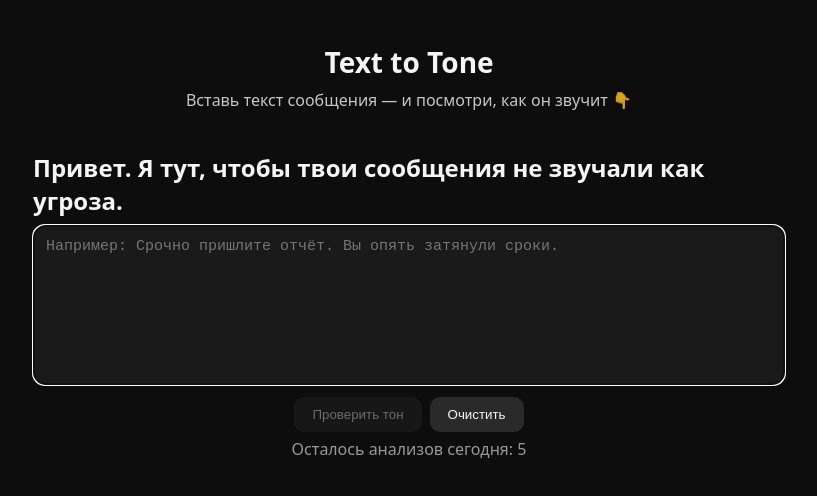
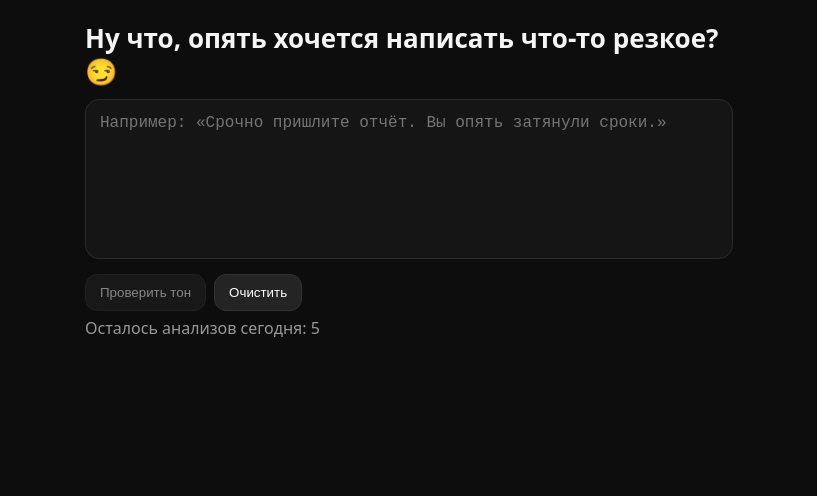
Before and after one commit to mnmmnnn/tonebuddy, a Next.js app: page / in a window 1280 px wide. Shown: the top 496 px of the page, without its empty margins (231-1048 px from the left). Built offline with nearby package versions, Linux system fonts and the light colour scheme.

Commit message:
build: SSR-safe coins + no-any + Telegram types

```diff
--- a/src/app/globals.css
+++ b/src/app/globals.css
@@ -1,94 +1,54 @@
-* {
-  box-sizing: border-box;
+/* базовое */
+* { box-sizing: border-box; }
+html, body { margin:0; padding:0; height:100%; background:#0d0d0d; color:#f5f5f5;
+  font-family: system-ui, -apple-system, "Segoe UI", Roboto, sans-serif; }
+
+/* контейнер */
+.container { max-width: 680px; margin: 0 auto; padding: 16px 16px 40px; }
+
+/* верхняя реплика */
+.greeting { font-size: clamp(20px, 4.5vw, 26px); line-height: 1.25; font-weight: 700; margin: 6px 0 12px; }
+
+/* поле */
+textarea {
+  width: 100%; height: 160px; padding: 14px;
+  border-radius: 14px; border: 1px solid #2c2c2c; background:#151515; color:#fff;
+  resize: none; font-size: 16px; outline: none;
 }
 
-html, body {
-  margin: 0;
-  padding: 0;
-  height: 100%;
-  font-family: system-ui, -apple-system, "Segoe UI", Roboto, sans-serif;
-  background-color: #0d0d0d;
-  color: #f5f5f5;
+/* кнопки */
+.controls { display:flex; gap:8px; margin-top: 10px; }
+button {
+  padding: 10px 14px; border-radius: 12px; background:#242424; border:1px solid #333; color:#fff;
 }
+button:hover:enabled { background:#2c2c2c; }
+button:disabled { opacity:.5; }
 
-main {
-  display: flex;
-  flex-direction: column;
-  justify-content: flex-start;
-  align-items: center;
-  padding: 24px;
-  min-height: 100vh;
-  width: 100%;
-  max-width: 800px;
-  margin: 0 auto;
-}
+/* сообщения и подсказки */
+.msg { margin-top: 10px; opacity:.9; }
+.hint { margin-top: 6px; opacity:.6; }
+.error { margin-top: 12px; color:#ff6b6b; }
 
-h1 {
-  font-size: 28px;
-  margin-bottom: 8px;
-}
+/* результат */
+.result { margin-top: 22px; }
+.badges { margin-top: 6px; }
+.badge { display:inline-block; padding:4px 10px; border-radius:20px; font-size:13px; font-weight:500; margin-right:6px; }
+.badge.tone { background:#222; }
+.badge.tone.aggressive{ background:#b71c1c; }
+.badge.tone.neutral{ background:#424242; }
+.badge.tone.cold{ background:#1565c0; }
+.badge.tone.friendly{ background:#2e7d32; }
+.badge.tone.passive_aggressive{ background:#6a1b9a; }
 
-p {
-  margin-top: 0;
-  margin-bottom: 20px;
-  opacity: 0.8;
-  text-align: center;
-}
+.issues { margin: 10px 0 0; }
 
-textarea {
-  width: 100%;
-  height: 160px;
-  padding: 12px;
-  border-radius: 12px;
-  border: 1px solid #333;
-  background-color: #1a1a1a;
-  color: #f5f5f5;
-  resize: none;
-  font-size: 15px;
-}
+/* карточки */
+.card { border:1px solid #333; border-radius:12px; padding:14px; margin-top:12px; background:#141414; }
+.card h3 { margin: 0 0 8px; font-size: 16px; }
+.card ul { margin:0; padding-left: 18px; }
 
-button {
-  padding: 10px 18px;
-  border-radius: 10px;
-  border: none;
-  background: #2a2a2a;
-  color: #f5f5f5;
-  cursor: pointer;
-  transition: background 0.2s;
-}
-
-button:hover:enabled {
-  background: #444;
-}
-
-button:disabled {
-  opacity: 0.4;
-  cursor: default;
-}
-.badge {
-  display: inline-block;
-  padding: 4px 10px;
-  border-radius: 20px;
-  font-size: 13px;
-  font-weight: 500;
-  margin-right: 6px;
-}
-
-.badge.tone {
-  background-color: #222;
-  color: #fff;
-}
-
-.badge.tone.friendly { background-color: #2e7d32; }
-.badge.tone.aggressive { background-color: #b71c1c; }
-.badge.tone.neutral { background-color: #424242; }
-.badge.tone.cold { background-color: #1565c0; }
-.badge.tone.passive_aggressive { background-color: #6a1b9a; }
-
-.card {
-  border: 1px solid #333;
-  border-radius: 12px;
-  padding: 16px;
-  margin-top: 12px;
-  background: #141414;
-}
+/* блоки перефраза */
+.rewrites { display:grid; gap:8px; }
+.rewrite { border:1px solid #333; border-radius:12px; padding:12px; background:#111; }
+.rewriteHead { display:flex; justify-content:space-between; align-items:center; gap:8px; }
+.rewriteText { margin:8px 0 0; white-space:pre-wrap; }
--- a/src/app/page.tsx
+++ b/src/app/page.tsx
@@ -9,10 +9,7 @@ type TelegramWebApp = {
   expand: () => void;
   themeParams?: { bg_color?: string };
 };
-
-type TelegramWindow = Window & {
-  Telegram?: { WebApp?: TelegramWebApp };
-};
+type TelegramWindow = Window & { Telegram?: { WebApp?: TelegramWebApp } };
 
 type Result = {
   tone: string;
@@ -36,6 +33,11 @@ export default function Home() {
   const [error, setError] = useState<string | null>(null);
   const [buddyMsg, setBuddyMsg] = useState<string | null>(null);
 
+  // фиксированная реплика-подкол (не "скачет" при наборе)
+  const [greeting] = useState(
+    () => PERSONA_QUOTES.greeting[Math.floor(Math.random() * PERSONA_QUOTES.greeting.length)]
+  );
+
   // автофокус + восстановление черновика
   useEffect(() => {
     const saved = localStorage.getItem("tonebuddy:text");
@@ -53,7 +55,7 @@ export default function Home() {
     resetCoinsDaily();
   }, []);
 
-  // адаптация под Telegram Mini App — без any
+  // адаптация под Telegram Mini App
   useEffect(() => {
     const w = window as TelegramWindow;
     const tg = w.Telegram?.WebApp;
@@ -73,7 +75,6 @@ export default function Home() {
       return;
     }
 
-    // списываем монетку (5/день)
     if (!trySpendCoin()) {
       setBuddyMsg(
         PERSONA_QUOTES.coinsEmpty[Math.floor(Math.random() * PERSONA_QUOTES.coinsEmpty.length)]
@@ -116,24 +117,20 @@ export default function Home() {
     }
   };
 
-  const greeting =
-    PERSONA_QUOTES.greeting[Math.floor(Math.random() * PERSONA_QUOTES.greeting.length)];
-
   return (
-    <main>
-      <h1>Text to Tone</h1>
-      <p>Вставь текст сообщения — и посмотри, как он звучит 👇</p>
-
-      <h2 style={{ marginBottom: 8 }}>{greeting}</h2>
+    <main className="container">
+      {/* только подкол сверху */}
+      <h1 className="greeting">{greeting}</h1>
 
       <textarea
         value={text}
         onChange={(e) => setText(e.target.value)}
         onKeyDown={onKeyDown}
-        placeholder="Например: Срочно пришлите отчёт. Вы опять затянули сроки."
+        placeholder='Например: «Срочно пришлите отчёт. Вы опять затянули сроки.»'
+        aria-label="Текст для анализа тона"
       />
 
-      <div style={{ marginTop: 12, display: "flex", gap: 8 }}>
+      <div className="controls">
         <button onClick={analyze} disabled={!text.trim() || loading}>
           {loading ? "Анализ..." : "Проверить тон"}
         </button>
@@ -150,50 +147,36 @@ export default function Home() {
         </button>
       </div>
 
-      {buddyMsg && <p style={{ marginTop: 12, opacity: 0.85 }}>{buddyMsg}</p>}
+      {buddyMsg && <p className="msg">{buddyMsg}</p>}
+      <p className="hint">Осталось анализов сегодня: {getCoins()}</p>
 
-      <p style={{ marginTop: 6, opacity: 0.6 }}>
-        Осталось анализов сегодня: {getCoins()}
-      </p>
-
-      {error && <p style={{ color: "red", marginTop: 16 }}>{error}</p>}
+      {error && <p className="error">{error}</p>}
 
       {result && (
-        <section style={{ marginTop: 32, width: "100%" }}>
-          <h2>Результат</h2>
-          <div style={{ marginTop: 8 }}>
+        <section className="result">
+          <div className="badges">
             <span className={`badge tone ${result.tone}`}>Тон: {result.tone}</span>
             <span className="badge">Формальность: {result.formality}</span>
             <span className="badge">Чёткость: {result.clarity}</span>
           </div>
 
           {result.issues?.length > 0 && (
-            <p style={{ marginTop: 12 }}>
-              <b>Проблемы:</b> {result.issues.join(", ")}
-            </p>
+            <p className="issues"><b>Проблемы:</b> {result.issues.join(", ")}</p>
           )}
 
           <div className="card">
             <h3>Почему так</h3>
-            <ul>
-              {result.explanations.map((x, i) => (
-                <li key={i}>{x}</li>
-              ))}
-            </ul>
+            <ul>{result.explanations.map((x, i) => <li key={i}>{x}</li>)}</ul>
           </div>
 
           <div className="card">
             <h3>Что улучшить</h3>
-            <ul>
-              {result.suggestions.map((x, i) => (
-                <li key={i}>{x}</li>
-              ))}
-            </ul>
+            <ul>{result.suggestions.map((x, i) => <li key={i}>{x}</li>)}</ul>
           </div>
 
           <div className="card">
             <h3>Варианты перефраза</h3>
-            <div style={{ display: "grid", gap: 8 }}>
+            <div className="rewrites">
               <Rewrite title="Мягче" text={result.rewrites.softer} />
               <Rewrite title="Короче" text={result.rewrites.shorter} />
               <Rewrite title="Дружелюбнее" text={result.rewrites.friendlier} />
@@ -211,30 +194,16 @@ function Rewrite({ title, text }: { title: string; text: string }) {
     try {
       await navigator.clipboard.writeText(text);
     } catch {
-      // no-op
+      /* noop */
     }
   };
   return (
-    <div
-      style={{
-        border: "1px solid #333",
-        borderRadius: 8,
-        padding: 12,
-        background: "#111",
-      }}
-    >
-      <div
-        style={{
-          display: "flex",
-          justifyContent: "space-between",
-          alignItems: "center",
-          gap: 8,
-        }}
-      >
+    <div className="rewrite">
+      <div className="rewriteHead">
         <b>{title}</b>
         <button onClick={copy}>📋 Копировать</button>
       </div>
-      <p style={{ marginTop: 8, whiteSpace: "pre-wrap" }}>{text}</p>
+      <p className="rewriteText">{text}</p>
     </div>
   );
 }
```
